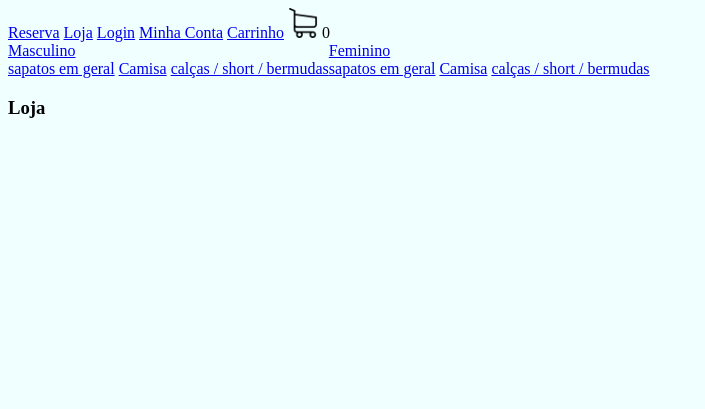
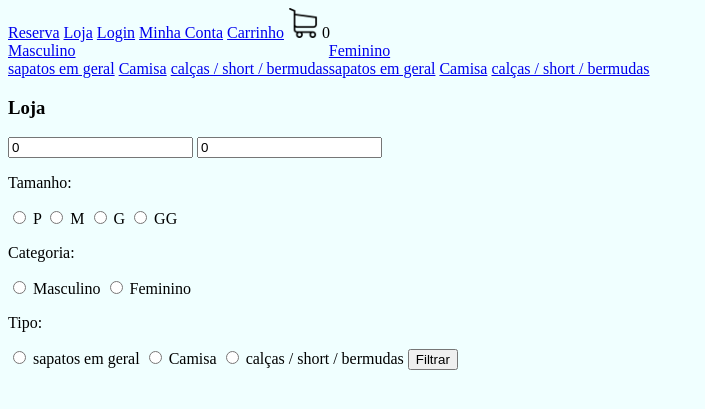
Before and after one commit to gilbertodfl/python-django-ecommerce, a Django app: page /loja/1/ in a window 1280 px wide. Shown: the top 409 px of the page, without its empty margins (0-705 px from the left). Run offline with Django 5.2, Linux system fonts and the light colour scheme; data comes from the database, SQL or seed files in the repository; some libraries are stand-ins or nearby versions.

Commit message:
Início do formulário de filtro

```diff
--- a/loja/templates/loja.html
+++ b/loja/templates/loja.html
@@ -4,6 +4,29 @@
 {% block body %}
 
 <h3>Loja</h3>
+<form method='post' action="{% url 'loja' %}">
+    {% csrf_token %}
+
+    <input type="number" name="preco_minimo" value={{ minimo }}  placeholder="0">
+    <input type="number" name="preco_maximo" value={{maximo}}  placeholder="0">
+    <p>Tamanho:</p>
+        {%for tamanho in tamanhos %}
+            <input type="radio" name="tamanho" value={{tamanho}}>
+            <label for="{{tamanho}}">{{tamanho}}</label>
+        {%endfor%}
+    <p>Categoria:</p>
+        {%for categoria in categorias %}
+            <input type="radio" name="categoria" value={{categoria.slug}}>
+            <label for="{{categoria}}">{{categoria.nome}}</label>
+        {%endfor%}
+    <p>Tipo:</p>
+        {%for tipo in tipos %}
+            <input type="radio" name="tipo" value={{tipo.slug}}>
+            <label for="{{tipo}}">{{tipo.nome}}</label>
+        {%endfor%}
+    <button type="submit">Filtrar</button>
+ </form>
+
     {% for produto in produtos %}
 
         <div class="produto">
--- a/loja/views.py
+++ b/loja/views.py
@@ -18,9 +18,12 @@ def loja(request, filtro=None):
     ## baseado no que peguei, aplico o filtro.
     # O filtro pode ser por categoria ou por tipo neste versão
     produtos = filtrar_produtos(produtos, filtro)
-
+    tamanhos =[ "P", "M", "G", "GG" ]
     context={
-        'produtos': produtos
+        'produtos': produtos,
+        'minimo': produtos.order_by('preco').first().preco if produtos.exists() else 0,
+        'maximo': produtos.order_by('-preco').first().preco if produtos.exists() else 0,
+        'tamanhos': tamanhos,
     }
     return render(request, 'loja.html', context)
 
```
